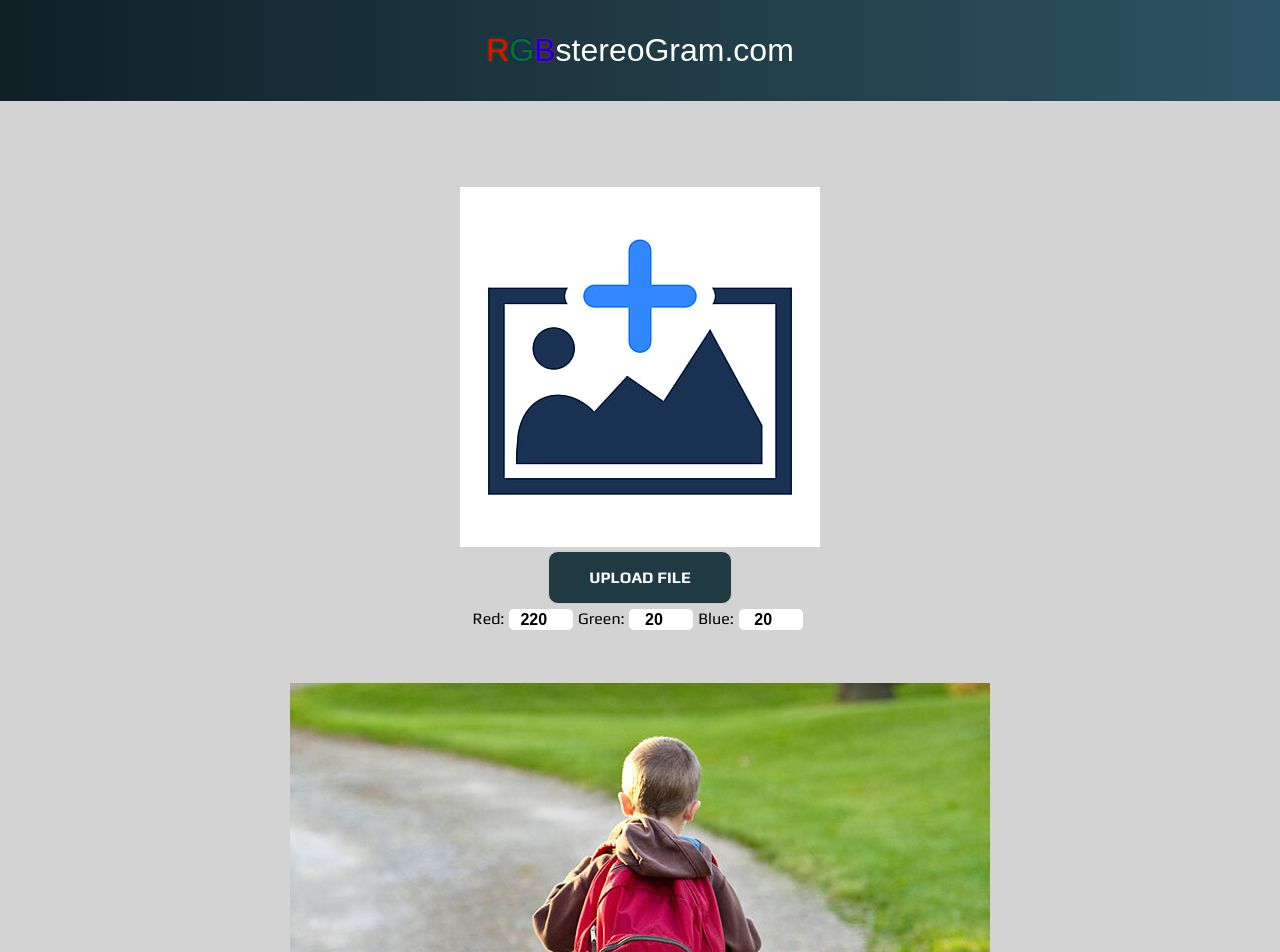
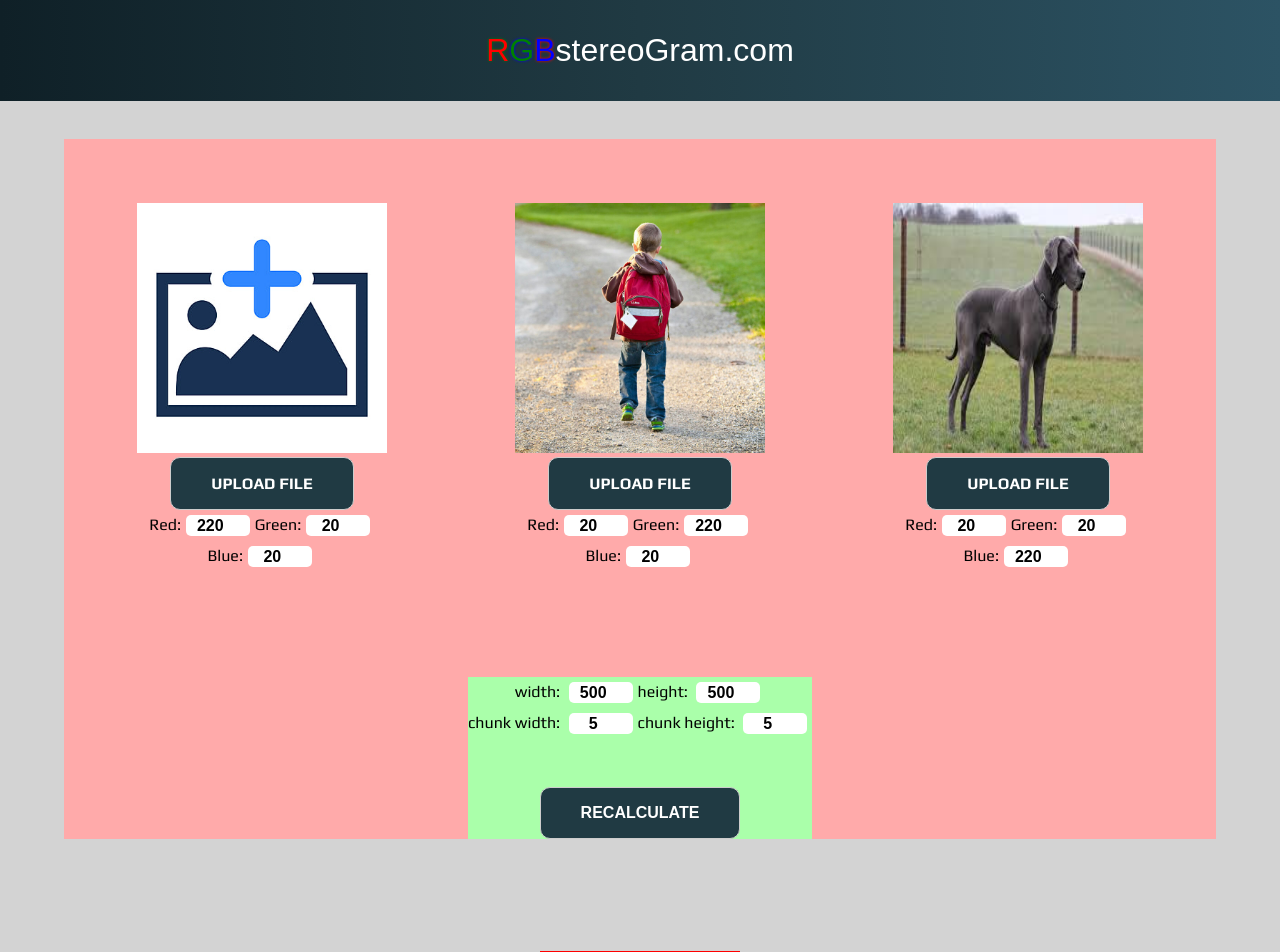
Before and after one commit to lukKotecki/RGBstereogram, a React (Vite) app: page / in a window 1280 px wide. Shown: the top 952 px of the page. Built offline with nearby package versions, Linux system fonts and the light colour scheme; a web font is replaced by a local one.

Commit message:
fixed with AI handling one click

```diff
--- a/src/components/InputImages.jsx
+++ b/src/components/InputImages.jsx
@@ -3,6 +3,7 @@ import React from 'react'
 export default function InputImages({ inputsState, setInputsState}){
 
     function handleInput(e){
+
         e.preventDefault()
         if(e.target.type === 'number'){
             if(e.target.id === 'width' || e.target.id === 'height' || e.target.id === 'chunkWidth' || e.target.id === 'chunkHeight'){
@@ -24,7 +25,8 @@ export default function InputImages({ inputsState, setInputsState}){
     }
 
     function handleImageUpload(e){
-        console.log(e.target.files.length)
+
+
         switch(e.target.files.length){
             case 1:
                 setInputsState(prev => prev.map((el, index)=>{
@@ -52,7 +54,7 @@ export default function InputImages({ inputsState, setInputsState}){
 
     function handleSubmit(e){
         e.preventDefault()
-        console.log('kliku')
+        console.log('handle submit')
         setInputsState(prev=> [...prev])
     }
 
@@ -60,7 +62,7 @@ export default function InputImages({ inputsState, setInputsState}){
         <form id='form-container'  onSubmit={handleSubmit} >
 
             {inputsState.map((el, index)=>
-                <div key={el.imageId} className='input-wrapper'>
+                <div key={el.imageId} className='input-wrapper-images'>
                     <img src={el.imageUrl}/>
                     <br/>
                     <label htmlFor={el.imageId} className="custom-file-upload">
@@ -96,7 +98,7 @@ export default function InputImages({ inputsState, setInputsState}){
                 </div>
             </div>)}
 
-            <div className='input-wrapper'>
+            <div className='input-wrapper-dimensions'>
                 <div className="number-inputs-wrapper">
                     <label htmlFor='width'>width: </label>
                     <input
@@ -132,7 +134,7 @@ export default function InputImages({ inputsState, setInputsState}){
                         type='number' min='1' max='10000'>
                     </input>
                 </div>
-                <input id='submit' type='submit'value='recalculate'/>
+                <input id='submit' type='submit' value='recalculate'/>
             </div>
 
         </form>
--- a/src/components/OutputImage.jsx
+++ b/src/components/OutputImage.jsx
@@ -4,68 +4,99 @@ export default function OutputImage({inputsState}){
   const outputCanvasRef = React.useRef(null)
   const canvasRef = React.useRef([])
 
+
+
+  function handleOutput(e){
+    console.log("image clicked ready for download")
+
+  }
+
   React.useEffect(()=>{
-    const outputCanvas = outputCanvasRef.current
-    const outputCtx = outputCanvas.getContext('2d',{ willReadFrequently: true })
-    const inputCanvasArray = canvasRef.current.map(el=>el)
-    const inputCanvasCtxArray = inputCanvasArray.map(el => el.getContext('2d',{ willReadFrequently: true }) )
-    const inputDataArray = inputCanvasCtxArray.map(el => el.getImageData(0, 0, inputsState[0].width, inputsState[0].height).data)
-    inputCanvasCtxArray.forEach((el, index) => {
-      const image = new Image()
-      image.src = inputsState[index].imageUrl
-      el.drawImage(image, 0, 0, outputCanvas.width, outputCanvas.height)
-    })
-    const outputImageData = outputCtx.getImageData(0, 0, outputCanvas.width, outputCanvas.height)
-    const data = outputImageData.data
+    console.log('useEffect')
+
+    const loadImage = (src) => {
+      return new Promise((resolve, reject) => {
+        const img = new Image();
+        img.onload = () => resolve(img);
+        img.onerror = reject;
+        img.src = src;
+      });
+    };
+
+    const processImages = async () => {
+      const outputCanvas = outputCanvasRef.current;
+      const outputCtx = outputCanvas.getContext('2d', { willReadFrequently: true });
+      const inputCanvasArray = canvasRef.current.map(el => el);
+      const inputCanvasCtxArray = inputCanvasArray.map(el => el.getContext('2d', { willReadFrequently: true }));
+
+      // Load all images
+      const images = await Promise.all(inputsState.map(item => loadImage(item.imageUrl)));
+
+      // Draw images to input canvases
+      inputCanvasCtxArray.forEach((ctx, index) => {
+        ctx.drawImage(images[index], 0, 0, outputCanvas.width, outputCanvas.height);
+      });
+
+      // Now get the image data
+      const inputDataArray = inputCanvasCtxArray.map(ctx => ctx.getImageData(0, 0, inputsState[0].width, inputsState[0].height).data);
+
+      const outputImageData = outputCtx.getImageData(0, 0, outputCanvas.width, outputCanvas.height);
+      const data = outputImageData.data;
 
       // variables used to dicing
-    const width = outputCanvas.width
-    const chunkWidth = inputsState[0].chunkWidth
-    const chunkHeight = inputsState[0].chunkHeight
-    let photoOrder = 0
-    let lineNumber = 0
-    let firstInLineChunkOrder = 0
-    let averageOfRGB = 0
+      const width = outputCanvas.width;
+      const chunkWidth = inputsState[0].chunkWidth;
+      const chunkHeight = inputsState[0].chunkHeight;
+      let photoOrder = 0;
+      let lineNumber = 0;
+      let firstInLineChunkOrder = 0;
+      let averageOfRGB = 0;
 
       for(let i=0, rowPixelCounter=1; i<data.length; i+=4, rowPixelCounter++){
         // when there is new line of pixels
         if(rowPixelCounter>width){
-        rowPixelCounter=1
-        lineNumber++
+          rowPixelCounter=1;
+          lineNumber++;
           if((lineNumber % chunkHeight) === 0){
             if(firstInLineChunkOrder === 0){
-            firstInLineChunkOrder = 1
+              firstInLineChunkOrder = 1;
             }else if(firstInLineChunkOrder === 1){
-            firstInLineChunkOrder = 2
+              firstInLineChunkOrder = 2;
             }else{
-            firstInLineChunkOrder = 0
+              firstInLineChunkOrder = 0;
             }
           }
-        photoOrder = firstInLineChunkOrder // remember photoOrder when new line occures
+          photoOrder = firstInLineChunkOrder; // remember photoOrder when new line occurs
         }
         // change photos in line
         if( (rowPixelCounter % chunkWidth) === 0 ){
           if(photoOrder === 0){
-          photoOrder = 1
+            photoOrder = 1;
           }else if(photoOrder === 1){
-          photoOrder = 2
+            photoOrder = 2;
           }else{
-          photoOrder = 0
+            photoOrder = 0;
           }
         }
 
-      averageOfRGB = (inputDataArray[photoOrder][i] + inputDataArray[photoOrder][i+1] + inputDataArray[photoOrder][i+2]) / 3
+        averageOfRGB = (inputDataArray[photoOrder][i] + inputDataArray[photoOrder][i+1] + inputDataArray[photoOrder][i+2]) / 3;
         data[i] = Math.round( (averageOfRGB * inputsState[photoOrder].red) / 100 );    // Red
         data[i + 1] = Math.round( (averageOfRGB * inputsState[photoOrder].green) / 100 );   // Green
         data[i + 2] = Math.round( (averageOfRGB * inputsState[photoOrder].blue) / 100 );   // Blue
         data[i + 3] =  inputDataArray[photoOrder][i+3]; // Alpha
       }
-    outputCtx.putImageData(outputImageData, 0, 0)
-  })
+      outputCtx.putImageData(outputImageData, 0, 0);
+    };
+
+    processImages();
+
+    console.log(canvasRef)
+    console.log('useEffect2')
+  }, [inputsState])
 
   return (
       <>
-          <canvas width={inputsState[0].width} height={inputsState[0].height} ref={outputCanvasRef} id='outputImage'></canvas>
+          <canvas onClick={handleOutput} width={inputsState[0].width} height={inputsState[0].height} ref={outputCanvasRef} id='outputImage'></canvas>
 
           {inputsState.map((item, index) => (
             <div key={index}>
--- a/src/index.scss
+++ b/src/index.scss
@@ -1,3 +1,8 @@
+
+$image-dimensions: 250px;
+
+
+
 *, *::after, *::before{
   box-sizing: border-box;
   margin: 0;
@@ -43,22 +48,41 @@ footer{
   padding: .5em;
 }
 
+
+
 #form-container{
   display: flex;
   flex-direction: column;
+  justify-content: center;
+  flex-wrap: wrap;
+  align-items: center;
   width: 90%;
   margin: 0 auto;
   text-align: center;
   margin-top: 3%;
+  margin-bottom: 7em;
+
+  background-color: #faa;
 }
 
-.input-wrapper{
-  margin-top: 3em;
+.input-wrapper-images{
+  margin-top: 10em;
+  margin: 4em;
+  width: $image-dimensions;
+  height: $image-dimensions;
+  background-color: #aff;
 }
 
-.input-wrapper img{
+.input-wrapper-images img{
   max-width: 100%;
+  height:$image-dimensions;
+  width: $image-dimensions;
 }
+.input-wrapper-dimensions{
+  margin-top: 10em;
+  background-color: #afa;
+}
+
 
 input[type="file"] {
   display: none;
@@ -104,14 +128,22 @@ input[type="file"] {
   text-transform: uppercase;
   font-weight: bold;
   font-size: 1rem;
-
+}
+#outputImage{
+  max-width: 200px;
 }
 
 @media(min-width: 750px){
+
   header h1{
     font-size: 2rem;
 
   }
+
+#form-container{
+  flex-direction: row;
+}
+
 }
 
 
```
Lines whose indentation alone changed are shown as unchanged.
